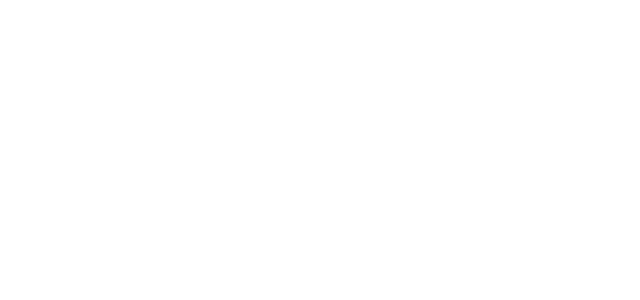
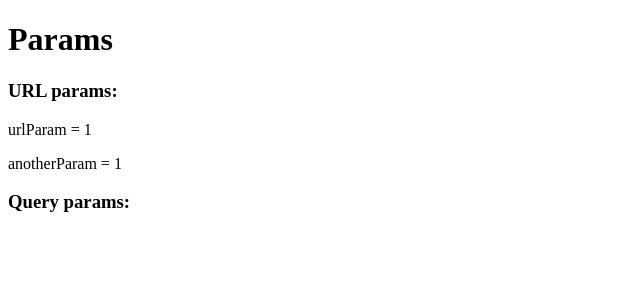
Before and after one commit to jgay94/angular-exercises, an Angular app: page /params-example/1/1 in a window 1280 px wide. Before the commit this address led to /. Shown: the top 300 px of the page, without its empty margins (0-640 px from the left). Built offline with nearby package versions, Linux system fonts and the light colour scheme.

Commit message:
url params & query params

```diff
--- a/src/app/app-routing.module.ts
+++ b/src/app/app-routing.module.ts
@@ -4,6 +4,7 @@
 import { EventHandlingComponent } from "./event-handling/event-handling.component";
 import { ExampleComponent } from './example/example.component';
 import { MultipleChoiceComponent } from './multiple-choice/multiple-choice.component';
+import { ParamsExampleComponent } from './params-example/params-example.component';
 import { PeopleListComponent } from './people-list/people-list.component';
 
 const routes: Routes = [
@@ -12,6 +13,7 @@
   { path: 'example', component: ExampleComponent },
   { path: 'multiple-choice', component: MultipleChoiceComponent },
   { path: 'people-list', component: PeopleListComponent },
+  { path: 'params-example/:urlParam/:anotherParam', component: ParamsExampleComponent },
   { path: '', redirectTo: '/counter-button', pathMatch: 'full' }
 ];
 
--- a/src/app/app.module.ts
+++ b/src/app/app.module.ts
@@ -10,6 +10,7 @@
 import { CounterButtonComponent } from './counter-button/counter-button.component';
 import { CongratulationsMessageComponent } from './congratulations-message/congratulations-message.component';
 import { CounterButtonPageComponent } from './counter-button-page/counter-button-page.component';
+import { ParamsExampleComponent } from './params-example/params-example.component';
 
 @NgModule({
   declarations: [
@@ -20,7 +21,8 @@
     MultipleChoiceComponent,
     CounterButtonComponent,
     CongratulationsMessageComponent,
-    CounterButtonPageComponent
+    CounterButtonPageComponent,
+    ParamsExampleComponent
   ],
   imports: [
     BrowserModule,
--- /dev/null
+++ b/src/app/params-example/params-example.component.html
@@ -0,0 +1,8 @@
+<div>
+    <h1>Params</h1>
+    <h3>URL params:</h3>
+    <p>urlParam = {{urlParam}}</p>
+    <p>anotherParam = {{anotherParam}}</p>
+    <h3>Query params:</h3>
+    <p *ngFor="let param of params">{{param.name}} = {{param.value}}</p>
+</div>
--- /dev/null
+++ b/src/app/params-example/params-example.component.ts
@@ -0,0 +1,26 @@
+import { Component, OnInit } from '@angular/core';
+import { ActivatedRoute } from "@angular/router";
+
+@Component({
+  selector: 'app-params-example',
+  templateUrl: './params-example.component.html',
+  styleUrls: ['./params-example.component.css']
+})
+export class ParamsExampleComponent implements OnInit {
+  urlParam: string = '';
+  anotherParam: string = '';
+  params: any[] = [];
+
+  constructor(
+    private route: ActivatedRoute,
+  ) { }
+
+  ngOnInit(): void {
+    this.urlParam = this.route.snapshot.paramMap.get('urlParam') ?? '';
+    this.anotherParam = this.route.snapshot.paramMap.get('anotherParam') ?? '';
+    this.route.queryParams.subscribe(params => {
+      this.params = Object.keys(params).map(key => ({ name: key, value: params[key] }))
+    });
+  }
+
+}
```
Also changed, not shown: src/app/params-example/params-example.component.css (added), 1 other file (tests, documents, lock files or other folders).
